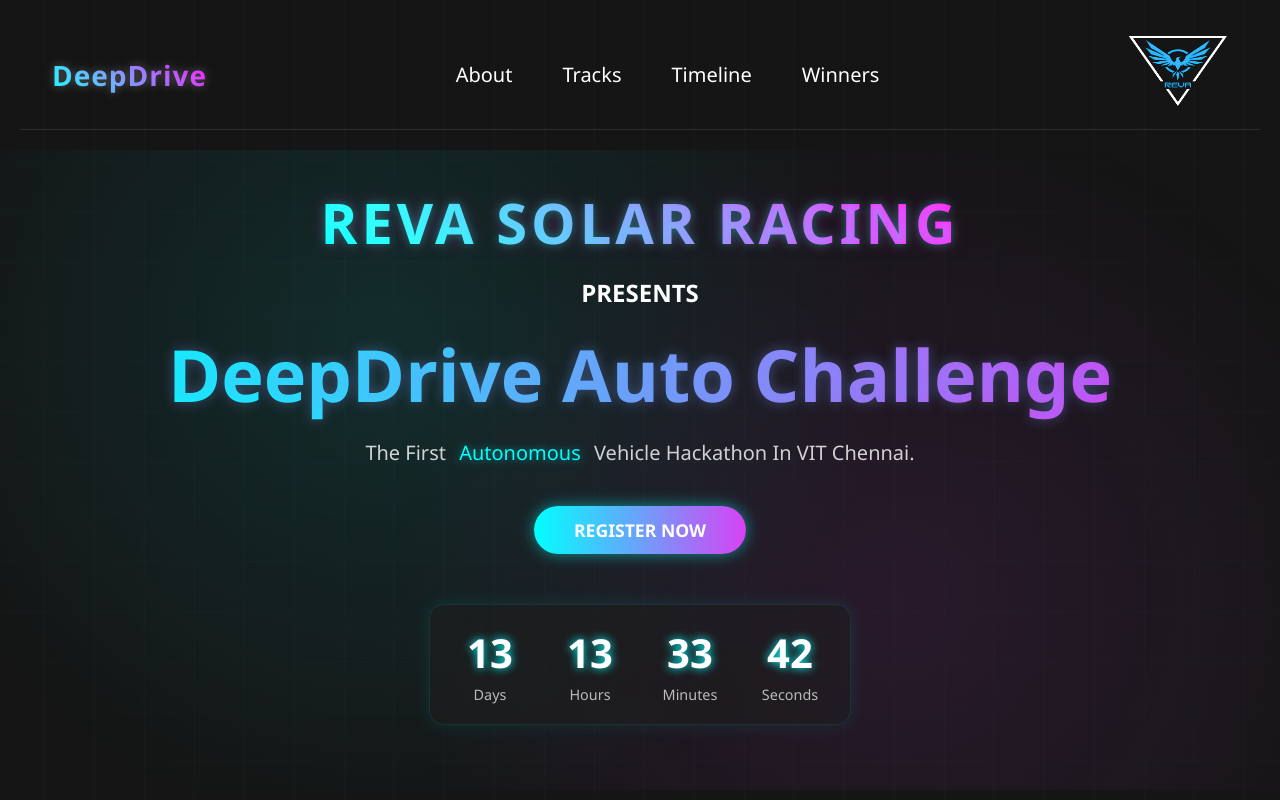
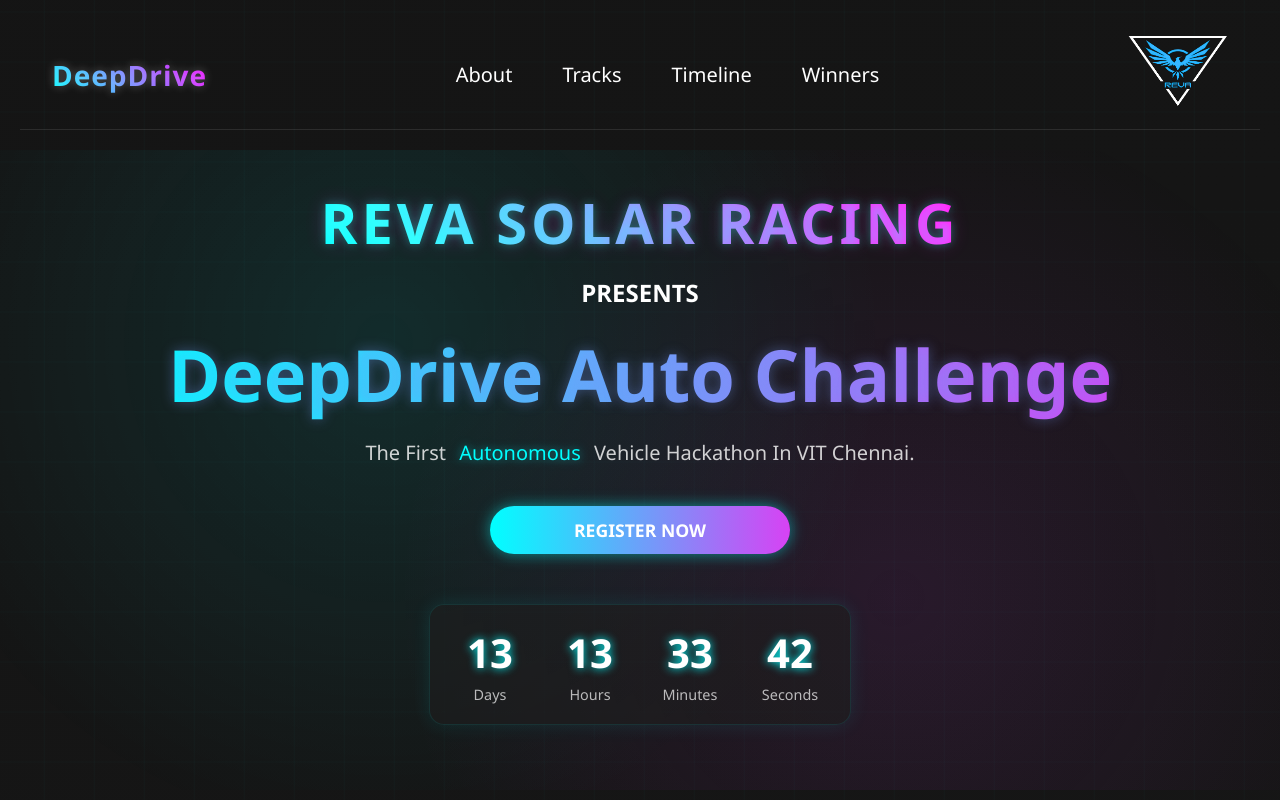
Before and after one commit to revasolar/reva_hackathon_website, a Next.js app: page / in a window 1280 px wide. Shown: the top 800 px of the page. Built offline with nearby package versions, Linux system fonts and the light colour scheme.

Commit message:
Alignment issues fixed

```diff
--- a/app/globals.css
+++ b/app/globals.css
@@ -2038,3 +2038,30 @@ nav {
     transform: none;
   }
 }
+.hero p {
+  font-size: clamp(1rem, 2.5vw, 1.25rem);
+  max-width: 90%;
+  margin: 0 auto 40px;
+  color: rgba(255, 255, 255, 0.8);
+  text-align: center;
+  padding: 0 15px;
+}
+
+.cta-button {
+  position: relative;
+  overflow: hidden;
+  display: inline-block;
+  padding: clamp(10px, 3vw, 12px) clamp(30px, 5vw, 40px);
+  background: linear-gradient(90deg, var(--neon-cyan), var(--neon-purple));
+  color: white;
+  width: min(90%, 300px);
+  text-align: center;
+}
+
+@media screen and (max-width: 768px) {
+  .cta-button {
+    display: block;
+    margin: 0 auto;
+    min-width: 200px;
+  }
+}
```
